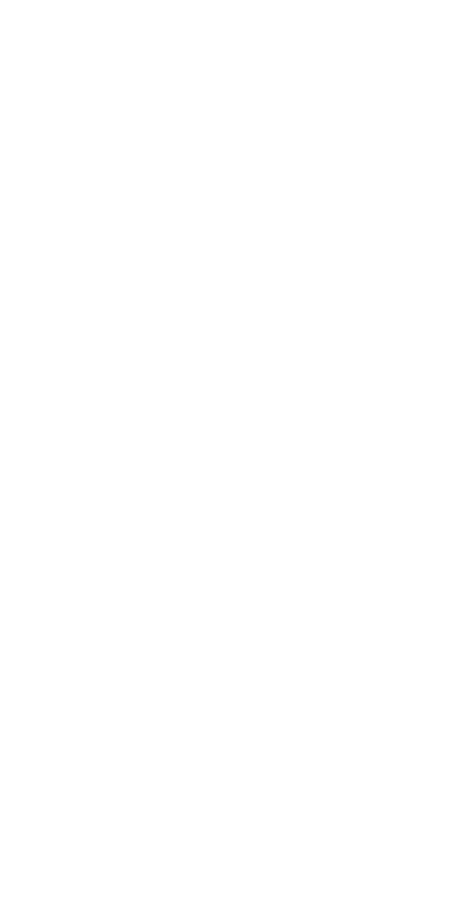
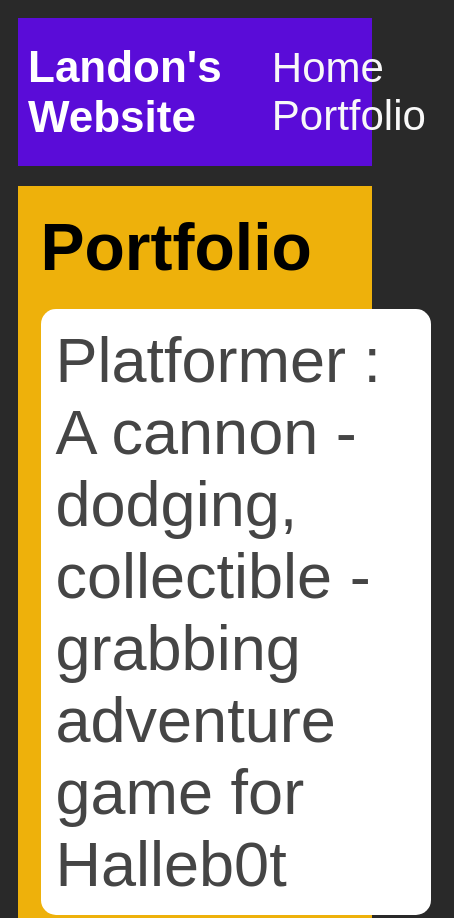
Before and after one commit to lbenoit31/lbenoit31.github.io, a plain HTML site: page portfolio.html in a window 390 px wide. Shown: the top 918 px of the page, 454 px wide, since content can reach past the window. Before the commit the page ends 844 px from the top, so only its background shows below. Drawn offline with Linux system fonts and the light colour scheme.

Commit message:
add index.html and css files

```diff
--- a/portfolio.html
+++ b/portfolio.html
@@ -0,0 +1,33 @@
+<!DOCTYPE html>
+<html>
+  <head>
+    <title>Landon's Website</title>
+    <link rel="stylesheet" href="style.css">
+  </head>
+
+  <body>
+    <div id="all-contents">
+      <nav>
+        <h1>Landon's Website</h1>
+        <ul id="nav-ul">
+          <li class="nav-li">
+            <a class="nav-a" href="index.html">Home</a>
+          </li>
+          <li class="nav-li">
+            <a class="nav-a" href="portfolio.html">Portfolio</a>
+          </li>
+        </ul>
+      </nav>
+      <main>
+        <div class="content">
+            <h1>Portfolio</h1>
+            <ul id="portfolio">
+                <li><a href="projects/platformer/">Platformer : A cannon - dodging, collectible - grabbing adventure game for Halleb0t</a></li>
+                <li><a href="projects/bouncing-box/">Bouncing Box : A project that gives you a taste of game development on the web </a></li>
+                <li><a href="projects/circularity/">Circularity : A motion poem using random number generation and velocity applied to circle shapes...</a></li>
+            </ul>
+        </div>
+      </main>
+    </div>
+  </body>
+</html>
--- a/style.css
+++ b/style.css
@@ -74,3 +74,76 @@ h3 {
   margin-right: 25px;
   padding: 10px;
 }
+.content h1 {
+  color: black;
+}
+
+#portfolio {
+  list-style-type: none;
+  padding-left: 0;
+}
+
+#portfolio li {
+  background: #fff;
+  padding: 10px;
+  border-radius: 10px;
+  margin-bottom: 10px;
+}
+
+#portfolio li:hover {
+  background: #eee;
+}
+
+#portfolio a {
+  text-decoration: none;
+  color: #454545;
+}
+/* responsive web design */
+@media screen and (min-width: 120px) and (max-width: 1080px) {
+  main {
+    height: 100ch;
+    zoom: 1.5;
+    display: grid;
+  }
+
+  h1 {
+    font-size: 44px;
+  }
+
+  h2 {
+    font-size: 42px;
+  }
+
+  h3 {
+    font-size: 36px;
+  }
+
+  #all-contents {
+    height: 100ch;
+    margin: none;
+  }
+
+  a {
+    font-size: 42px;
+  }
+
+  .sidebar {
+    margin-right: 0px;
+    justify-content: center;
+    align-items: center;
+  }
+
+  .sidebar-img {
+    width: 100%;
+  }
+
+  p,
+  li {
+    font-size: 24px;
+  }
+
+  .content {
+    align-content: center;
+    justify-content: center;
+  }
+}
```
